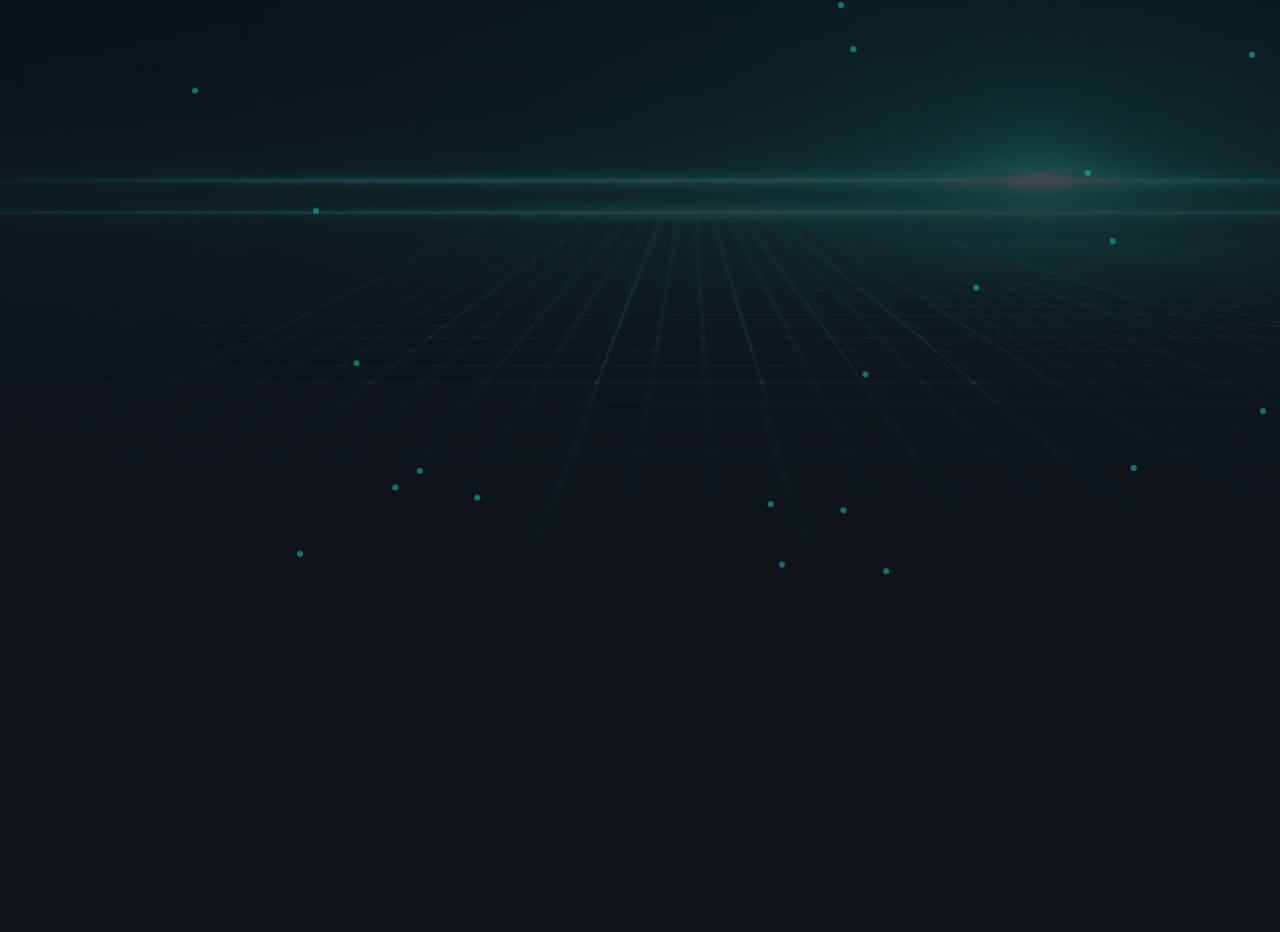
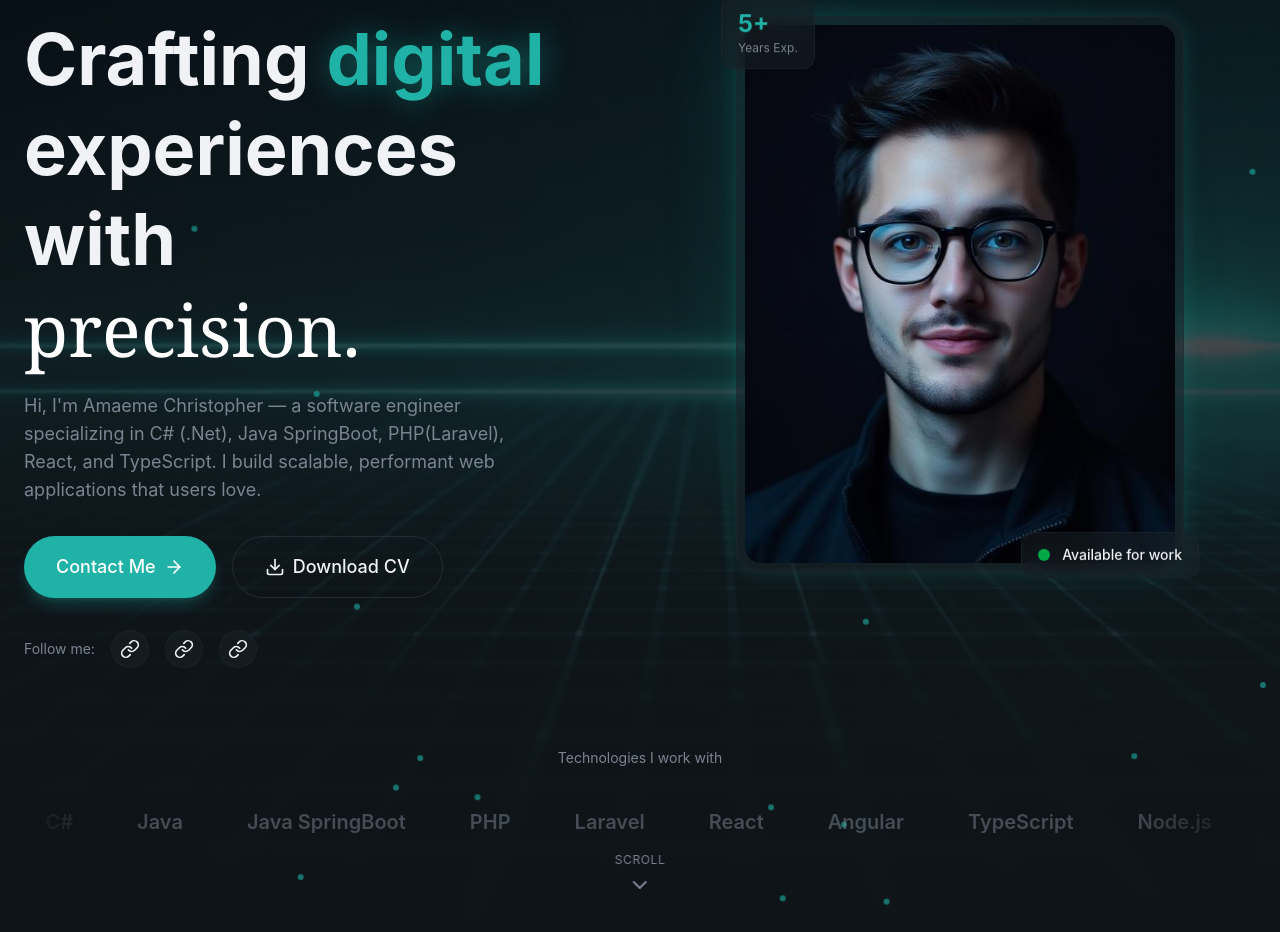
Before and after one commit to Chriscoded/Portfolio-Website, a React (Vite) app: page / in a window 1280 px wide. Shown: the part 208-1140 px from the top of the page. Before the commit the page ends 800 px from the top, so only its background shows below. Built offline with nearby package versions, Linux system fonts and the light colour scheme.

Commit message:
Completed the Hero section

```diff
--- /dev/null
+++ b/src/components/AnimatedBorderButton.jsx
@@ -0,0 +1,38 @@
+import { Download } from "lucide-react";
+
+export const AnimatedBorderButton = ({ children }) => {
+  return (
+    <button
+      className="relative bg-transparent border border-border
+        text-foreground hover:border-primary/50 transition-all
+        duration-1000 focus:outline-none focus-visible:ring-2
+        focus-visible:ring-primary focus-visible:ring-offset-2
+        disabled:opacity-50 disabled:cursor-not-allowed group
+        px-8 py-4 text-lg font-medium rounded-full overflow-visible
+        animated-border"
+    >
+      {/* Animated SVG Border */}
+      <svg
+        className="absolute left-0 top-0 w-full h-full pointer-events-none download-cv-border"
+        viewBox="0 0 200 60"
+        preserveAspectRatio="none"
+        style={{ overflow: "visible" }}
+      >
+        <path
+          d="M 30,1 A 29,29 0 0 0 1,30 L 1,30 A 29,29 0 0 0 30,59 L 170,59 A 29,29 0 0 0 199,30 L 199,30 A 29,29 0 0 0 170,1 Z"
+          fill="none"
+          stroke="var(--color-primary)"
+          strokeWidth="2"
+          strokeDasharray="400 550"
+          strokeDashoffset="400"
+          strokeLinecap="round"
+          strokeLinejoin="round"
+          className="animated-border-path"
+        />
+      </svg>
+      <span className="relative z-10 flex items-center justify-center gap-2">
+        {children}
+      </span>
+    </button>
+  );
+};
--- a/src/layout/Navbar.tsx
+++ b/src/layout/Navbar.tsx
@@ -1,6 +1,6 @@
 import { Button } from "@/components/Button";
 import { Menu, X } from "lucide-react";
-import { useState } from "react";
+import { useEffect, useState } from "react";
 const navLinks = [
     {href: "#about", label: "About"},
     {href: "#projects", label: "Projects"},
@@ -10,8 +10,20 @@ const navLinks = [
 
 export const Navbar = () => {
     const [isMobileMenuOpen, setIsMobileMenuOpen] = useState(false);
+    const [isScrolled, setIsScrolled] = useState(false);
+
+    useEffect(() => {
+        const handleScroll = () => {
+        setIsScrolled(window.scrollY > 50);
+        };
+
+        window.addEventListener("scroll", handleScroll);
+
+        return () => window.removeEventListener("scroll", handleScroll);
+    }, []);
+
     return (
-        <header className="fixed top-0 left-0 right-0  bg-transparent py-5 z-50">
+        <header className= {`fixed top-0 left-0 right-0 transition-all ${isScrolled?"glass-strong py-3":"bg-transparent py-5"} bg-transparent py-5 z-50`}>
             <nav className="container mx-auto px-6 flex items-center justify-between">
                 <a href="#" className="text-xl font-bold tracking-tight hover:text-primary">
                     PM<span className="text-primary">.</span>
--- a/src/sections/Hero.tsx
+++ b/src/sections/Hero.tsx
@@ -1,3 +1,33 @@
+import {
+  ArrowRight,
+  ChevronDown,
+  Link,
+  Download,
+} from "lucide-react";
+import { Button } from "../components/Button";
+import { AnimatedBorderButton } from "../components/AnimatedBorderButton";
+
+const skills = [
+    ".Net",
+    "C#",
+    "Java",
+    "Java SpringBoot",
+    "PHP",
+    "Laravel",
+    "React",
+    "Angular",
+    "TypeScript",
+    "Node.js",
+    "GraphQL",
+    "PostgreSQL",
+    "MongoDB",
+    "Redis",
+    "Docker",
+    "AWS",
+    "Tailwind CSS",
+    "Git",
+    "GitHub Actions",
+];
 
 export const Hero = () => {
     return (
@@ -15,7 +45,9 @@ export const Hero = () => {
             {/* Green Dots */}
             <div className="absolute inset-0 overflow-hidden pointer-events-none">
                 {[...Array(30)].map((_, i) => (
+
                     <div className="absolute w-1.5 h-1.5 rounded-full opacity-60"
+                        key={i}
                         style={{
                             backgroundColor: "#20B2A6",
                             left: `${Math.random() * 100}%`,
@@ -27,16 +59,140 @@ export const Hero = () => {
                 ))}
             </div>
             {/* Content */}
-            <div>
-                <div>
+            <div className="container mx-auto px-6 pt-32 pb-20 relative z-10">
+                <div className="grid lg:grid-cols-2 gap-12 items-center">
                     {/* Left Column - Text content */}
-                    <div>
-                        <div>
-                            <span> Software Engineer . Net/Java/React specialist</span>
+                    <div className="space-y-8">
+                        <div className="animate-fade-in">
+                            <span className="inline-flex items-center gap-2 px-4 py-5 rounded-full glass text-sm -text-primary">
+                                <span className="w-2 h-2 bg-primary rounded-full animate-pulse"/>
+                                    Software Engineer . Net/Java/React specialist
+                            </span>
+                        </div>
+                        {/* Headlines */}
+                        <div className="space-y-4">
+                            <h1 className="text-5xl md:text-6xl lg:text-7xl font-bold leading-tight animate-fade-in animation-delay-100">
+                                Crafting <span className="text-primary glow-text">digital</span>
+                                <br/>
+                                experiences with
+                                <br/>
+                                <span className="font-serif font-normal text-white">
+                                    precision.
+                                </span>
+                            </h1>
+
+                            <p className="text-lg text-muted-foreground max-w-lg animate-fade-in animation-delay-200">
+                                Hi, I'm Amaeme Christopher — a software engineer specializing in
+                                C# (.Net), Java SpringBoot, PHP(Laravel), React, and TypeScript. I build scalable, performant web
+                                applications that users love.
+                            </p>
+                        </div>
+
+                         {/* CTAs */}
+                        <div className="flex flex-wrap gap-4 animate-fade-in animation-delay-300">
+                            <Button size="lg">
+                                Contact Me <ArrowRight className="w-5 h-5" />
+                            </Button>
+                            <AnimatedBorderButton>
+                                <Download className="w-5 h-5" />
+                                Download CV
+                            </AnimatedBorderButton>
+                        </div>
+
+                         {/* Social Links */}
+                        <div className="flex items-center gap-4 animate-fade-in animation-delay-400">
+                            <span className="text-sm text-muted-foreground">Follow me: </span>
+                            {[
+                                { icon: Link, href: "#" },
+                                { icon: Link, href: "#" },
+                                { icon: Link, href: "#" },
+                            ].map((social, idx) => (
+                                <a
+                                key={idx}
+                                href={social.href}
+                                className="p-2 rounded-full glass hover:bg-primary/10 hover:text-primary transition-all duration-300"
+                                >
+                                {<social.icon className="w-5 h-5" />}
+                                </a>
+                            ))}
                         </div>
                     </div>
                     {/* Right Column - Profile Image */}
+                     <div className="relative animate-fade-in animation-delay-300">
+                        {/* Profile Image */}
+                        <div className="relative max-w-md mx-auto">
+                        <div
+                            className="absolute inset-0
+                        rounded-3xl bg-gradient-to-br
+                        from-primary/30 via-transparent
+                        to-primary/10 blur-2xl animate-pulse"
+                        />
+                        <div className="relative glass rounded-3xl p-2 glow-border">
+                            <img
+                            src="/profile-photo.jpg"
+                            alt="Christopher Amaeme"
+                            className="w-full aspect-[4/5] object-cover rounded-2xl"
+                            />
+
+                            {/* Floating Badge */}
+                            <div className="absolute -bottom-4 -right-4 glass rounded-xl px-4 py-3 animate-float">
+                                <div className="flex items-center gap-3">
+                                    <div className="w-3 h-3 bg-green-500 rounded-full animate-pulse" />
+                                        <span className="text-sm font-medium">
+                                            Available for work
+                                        </span>
+                                    </div>
+                                </div>
+                                {/* Stats Badge */}
+                                <div className="absolute -top-4 -left-4 glass rounded-xl px-4 py-3 animate-float animation-delay-500">
+                                    <div className="text-2xl font-bold text-primary">5+</div>
+                                        <div className="text-xs text-muted-foreground">
+                                            Years Exp.
+                                        </div>
+                                    </div>
+                                </div>
+                        </div>
+                    </div>
                 </div>
+
+                {/* Skills Section */}
+                <div className="mt-20 animate-fade-in animation-delay-600">
+                    <p className="text-sm text-muted-foreground mb-6 text-center">
+                        Technologies I work with
+                    </p>
+                    <div className="relative overflow-hidden">
+                        <div
+                        className="absolute left-0 top-0 bottom-0 w-32
+                        bg-gradient-to-r from-background to-transparent z-10"
+                        />
+                        <div
+                        className="absolute right-0 top-0 bottom-0 w-32
+                        bg-gradient-to-l from-background to-transparent z-10"
+                        />
+                        <div className="flex animate-marquee">
+                        {[...skills, ...skills].map((skill, idx) => (
+                            <div key={idx} className="flex-shrink-0 px-8 py-4">
+                            <span className="text-xl font-semibold text-muted-foreground/50 hover:text-muted-foreground transition-colors">
+                                {skill}
+                            </span>
+                            </div>
+                        ))}
+                        </div>
+                    </div>
+                </div>
+            </div>
+
+            <div
+                className="absolute bottom-8 left-1/2 -translate-x-1/2
+                animate-fade-in animation-delay-800"
+                >
+                    <a
+                        href="#about"
+                        className="flex flex-col items-center gap-2 text-muted-foreground hover:text-primary transition-colors group"
+                        >
+                        <span className="text-xs uppercase tracking-wider">Scroll</span>
+                        <ChevronDown className="w-6 h-6 animate-bounce" />
+                    </a>
             </div>
         </section>
     );
```
